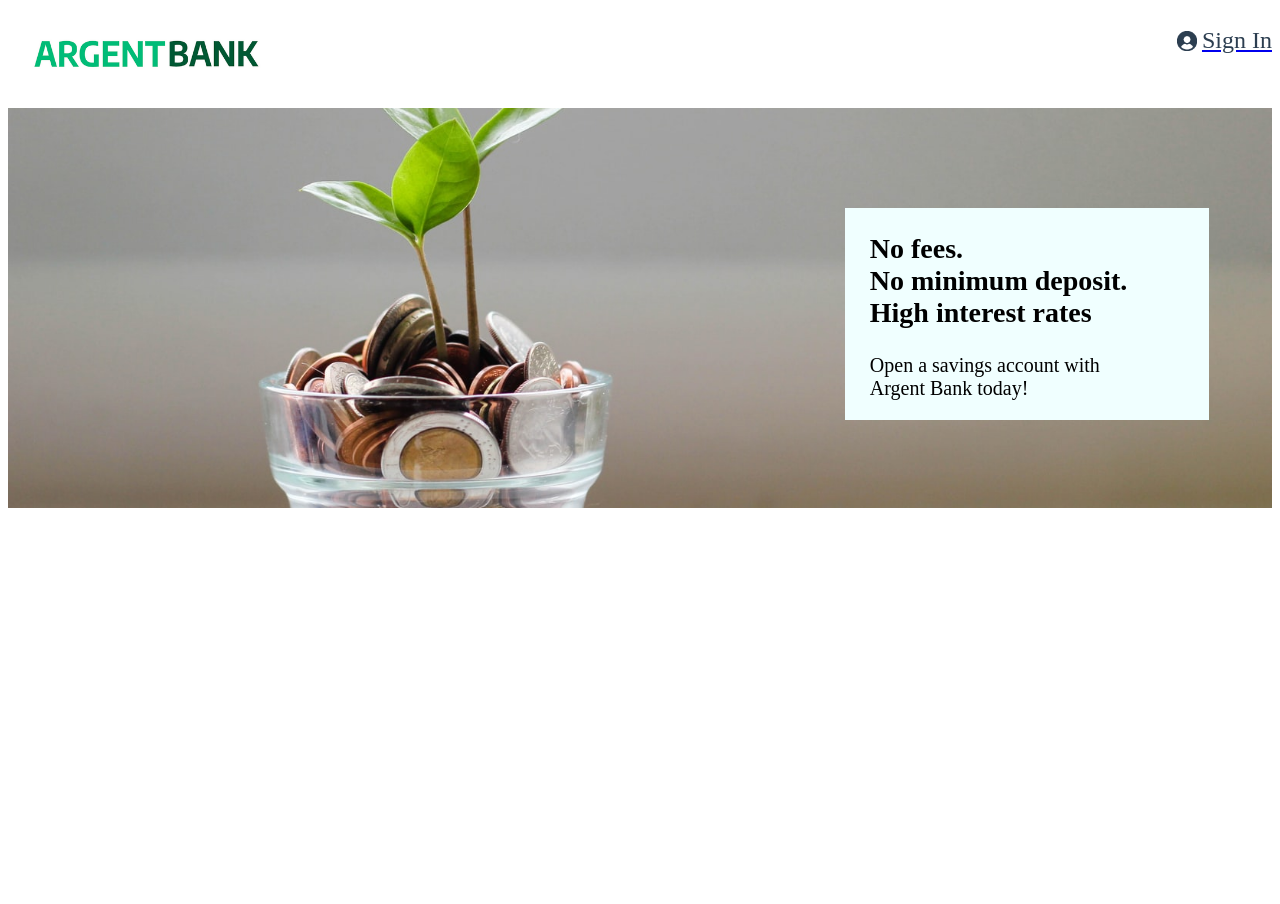
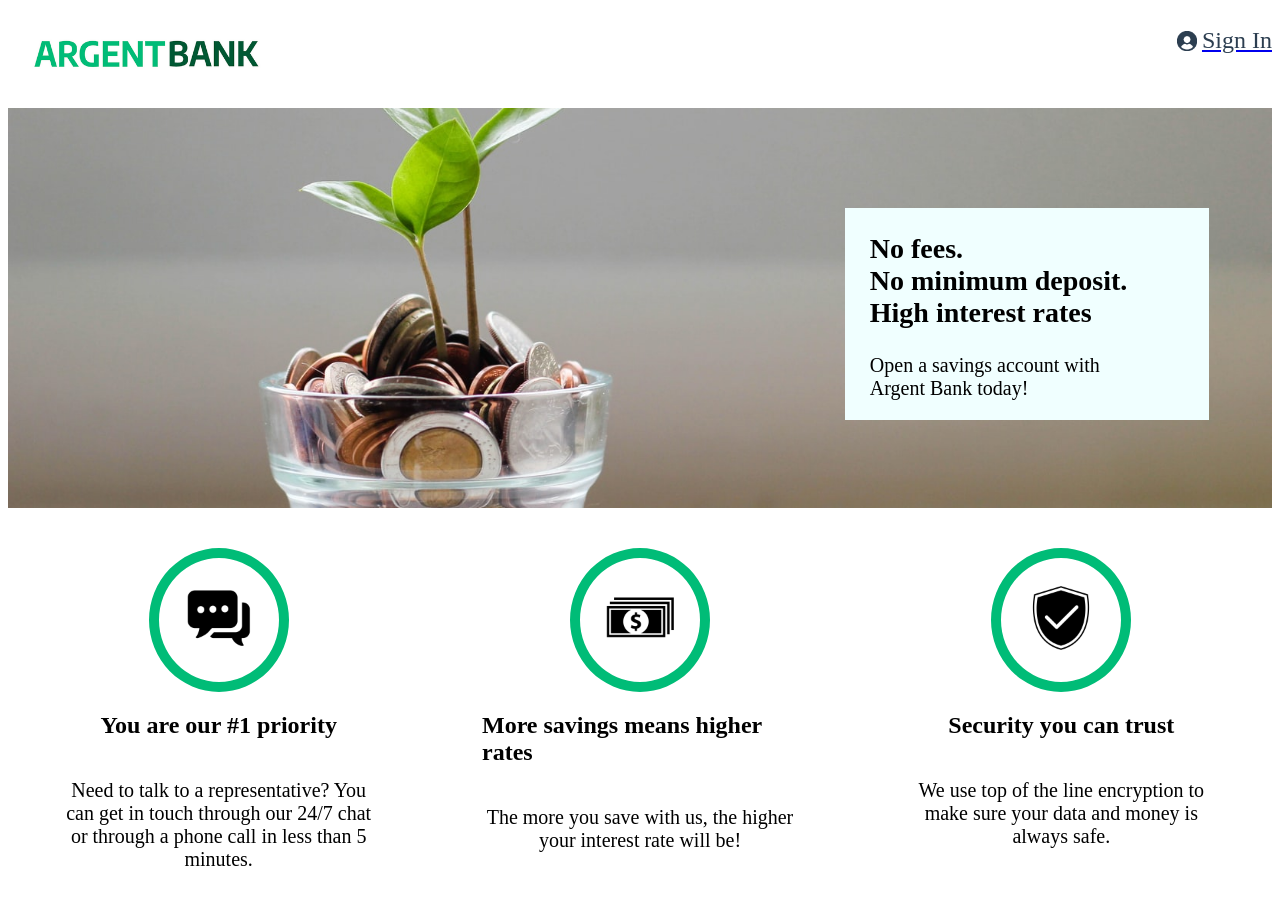
Before and after one commit to Squal94/Khadir_Lounis_Projet_13_112022, a React (Create React App) app in the folder remede_agency/: page / in a window 1280 px wide. Shown: the top 904 px of the page. Before the commit the page ends 800 px from the top, so only its background shows below. Built offline with nearby package versions, Linux system fonts and the light colour scheme.

Commit message:
fin du composant feature

```diff
--- /dev/null
+++ b/remede_agency/src/Assets/Data/featureData.js
@@ -0,0 +1,24 @@
+const featureData = [
+  {
+    id: "tchat",
+    pic: "icon-chat.png",
+    title: " You are our #1 priority",
+    texte:
+      "Need to talk to a representative? You can get in touch through our 24/7 chat or through a phone call in less than 5 minutes. ",
+  },
+  {
+    id: "money",
+    pic: "icon-money.png",
+    title: " More savings means higher rates",
+    texte: "The more you save with us, the higher your interest rate will be! ",
+  },
+  {
+    id: "security",
+    pic: "icon-security.png",
+    title: " Security you can trust",
+    texte:
+      "We use top of the line encryption to make sure your data and money is always safe. ",
+  },
+];
+
+export default featureData;
--- /dev/null
+++ b/remede_agency/src/Components/Feature.js
@@ -0,0 +1,15 @@
+// import React, { useEffect, useState } from "react";
+import featureData from "../Assets/Data/featureData";
+import FeatureItem from "./FeatureItem";
+
+const Feature = () => {
+  return (
+    <div className="featureContainer">
+      {featureData.map((item) => (
+        <FeatureItem props={item} key={item.id} />
+      ))}
+    </div>
+  );
+};
+
+export default Feature;
--- /dev/null
+++ b/remede_agency/src/Components/FeatureItem.js
@@ -0,0 +1,39 @@
+import React, { useEffect, useState } from "react";
+import picMoney from "./../Assets/icon-money.png";
+import picSecurity from "./../Assets/icon-security.png";
+import picChat from "./../Assets/icon-chat.png";
+
+const FeatureItem = ({ props }) => {
+  const [featureItem, setFeatureIem] = useState();
+  let picture = "";
+
+  useEffect(() => {
+    setFeatureIem(props);
+  }, [props]);
+
+  if (props.id === "tchat") {
+    picture = picChat;
+  }
+  if (props.id === "money") {
+    picture = picMoney;
+  }
+  if (props.id === "security") {
+    picture = picSecurity;
+  }
+
+  return (
+    <div className="featureContainer__item">
+      <div className="featureContainer__item__border">
+        <img
+          className="featureContainer__item__border--pic"
+          src={picture}
+          alt={featureItem?.id}
+        />
+      </div>
+      <h2 className="featureContainer__item--title">{featureItem?.title} </h2>
+      <p className="featureContainer__item--txt">{featureItem?.texte}</p>
+    </div>
+  );
+};
+
+export default FeatureItem;
--- a/remede_agency/src/Pages/Home.js
+++ b/remede_agency/src/Pages/Home.js
@@ -1,5 +1,6 @@
 import React from "react";
 import Banner from "../Components/Banner";
+import Feature from "../Components/Feature";
 import Nav from "../Components/Nav";
 
 const Home = () => {
@@ -7,6 +8,7 @@ const Home = () => {
     <div>
       <Nav />
       <Banner />
+      <Feature />
     </div>
   );
 };
--- /dev/null
+++ b/remede_agency/src/Styles/Components/_feature.scss
@@ -0,0 +1,27 @@
+.featureContainer {
+  display: flex;
+  margin: 40px auto;
+  justify-content: space-around;
+  align-items: flex-start;
+  flex-flow: row nowrap;
+  width: 100%;
+  &__item {
+    display: flex;
+    justify-content: space-around;
+    align-items: center;
+    flex-flow: column nowrap;
+    width: 25%;
+    &__border {
+      border: 10px solid #00bc77ff;
+      border-radius: 50%;
+      &--pic {
+        width: 100px;
+        margin: 10px;
+      }
+    }
+    &--txt {
+      font-size: 20px;
+      text-align: center;
+    }
+  }
+}
--- a/remede_agency/src/Styles/index.scss
+++ b/remede_agency/src/Styles/index.scss
@@ -1,3 +1,4 @@
 @import "./settings";
 @import "./Components/nav";
 @import "./Components/banner";
+@import "./Components/feature";
```
